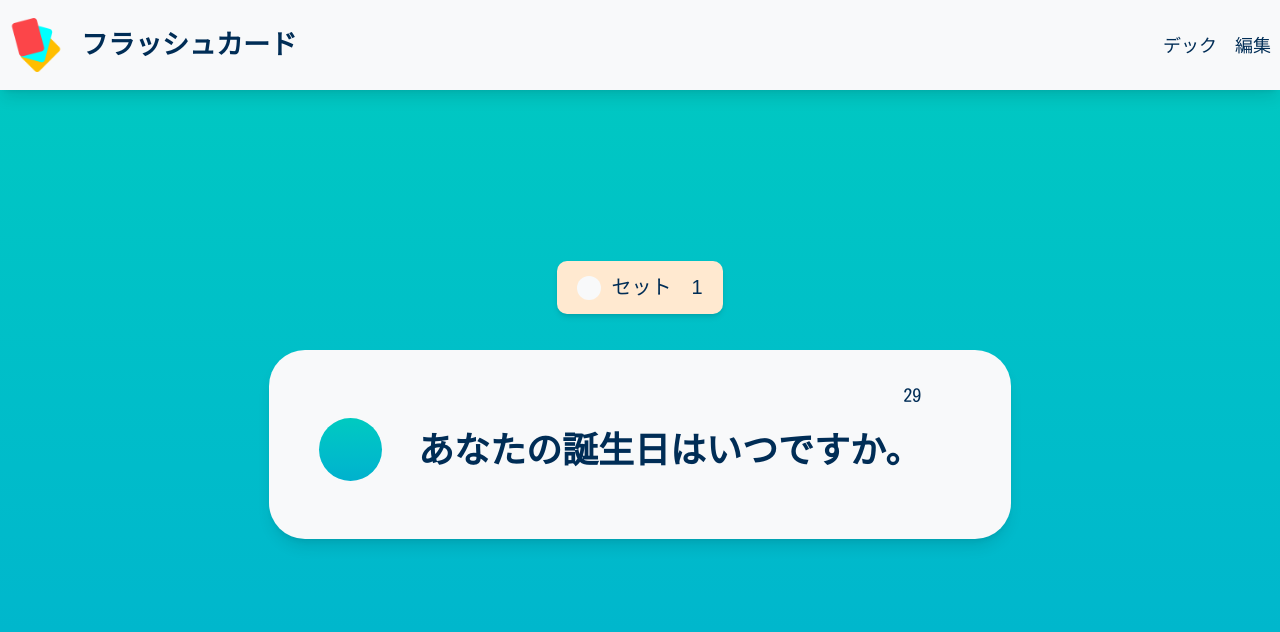
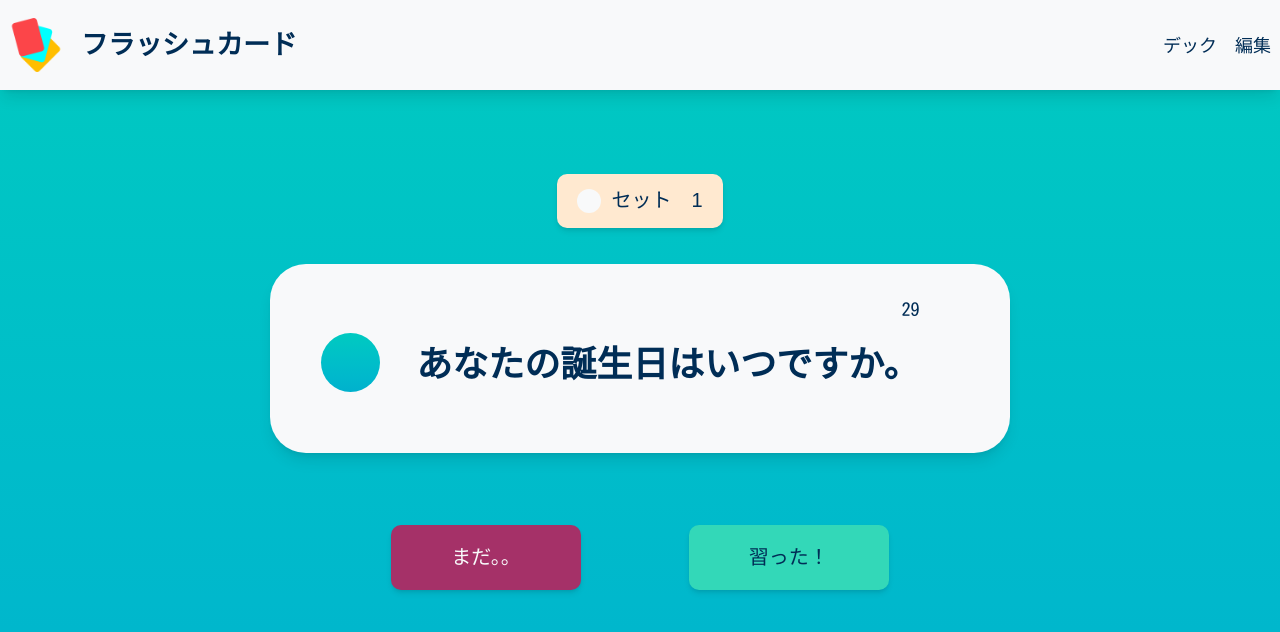
Before and after one commit to kebin20/english-flashcards-app, a React (Vite) app: page /flashcard-page in a window 1280 px wide. Shown: the top 632 px of the page. Built offline with nearby package versions, Linux system fonts and the light colour scheme; a web font is replaced by a local one.

Commit message:
style: completed styling for buttons

```diff
--- /dev/null
+++ b/src/UI/Buttons.tsx
@@ -0,0 +1,68 @@
+import React from 'react';
+import styled from 'styled-components';
+
+const Button = styled.button`
+  display: inline-block;
+  padding: 1em 3em;
+  font-family: var(--ff-jp-title);
+  background-color: var(--clr-orange);
+  color: var(--clr-dark);
+  border-radius: var(--round);
+  border: none;
+  box-shadow: var(--md-shadow);
+  font-size: 1.25rem;
+  line-height: 1.6rem;
+  cursor: pointer;
+`;
+
+const StyledMainButton = styled(Button)`
+background-color: var(--clr-orange);
+color: var(--clr-dark);
+
+&:hover, &:active {
+  background-color: var(--clr-orange-hover);
+}
+`;
+
+const StyledLearntButton = styled(Button)`
+background-color: var(--clr-success);
+
+&:hover, &:active {
+  background-color: var(--clr-success-hover);
+}
+`;
+
+const StyledReviseButton = styled(Button)`
+background-color: var(--clr-alert);
+color: var(--clr-white);
+
+&:hover, &:active {
+  background-color: var(--clr-alert-hover);
+}
+`;
+
+function MainButton(props) {
+  return (
+    <StyledMainButton type={props.type || 'button'} onClick={props.onClick}>
+      {props.children}
+    </StyledMainButton>
+  );
+}
+
+function ReviseButton(props) {
+  return (
+    <StyledReviseButton type={props.type || 'button'} onClick={props.onClick}>
+      {props.children}
+    </StyledReviseButton>
+  );
+}
+
+function LearntButton(props) {
+  return (
+    <StyledLearntButton type={props.type || 'button'} onClick={props.onClick}>
+      {props.children}
+    </StyledLearntButton>
+  );
+}
+
+export { MainButton, LearntButton, ReviseButton };
--- a/src/UI/Button.tsx
+++ b/src/UI/RevisedButton.tsx
@@ -1,4 +1,3 @@
-import React from 'react';
 import styled from 'styled-components';
 
 const StyledButton = styled.button`
@@ -19,12 +18,17 @@ const StyledButton = styled.button`
 }
 `;
 
-function MainButton(props) {
+const StyledRevisedButton = styled(StyledButton)`
+background-color: var(--clr-alert);
+color: var(--clr-white);
+`;
+
+function RevisedButton(props) {
   return (
-    <StyledButton type={props.type || 'button'} onClick={props.onClick}>
+    <StyledRevisedButton type={props.type || 'button'} onClick={props.onClick}>
       {props.children}
-    </StyledButton>
+    </StyledRevisedButton>
   );
 }
 
-export default MainButton;
+export default RevisedButton;
--- a/src/components/Flashcard.tsx
+++ b/src/components/Flashcard.tsx
@@ -24,8 +24,8 @@ const Circle = styled.span`
 background-image: var(--clr-blue);
 display: grid;
 place-items: center;
-width: 3.5em;
-height: 3.5em;
+width: 3.3em;
+height: 3.3em;
 border-radius: 50%;
 aspect-ratio: 1;
 text-decoration: none;
--- a/src/components/FlashcardPage.tsx
+++ b/src/components/FlashcardPage.tsx
@@ -2,9 +2,16 @@ import NavBar from './Navbar';
 import DeckButton from '../UI/DeckButton';
 import Container from '../UI/Container';
 import Flashcard from './Flashcard';
+import { ReviseButton, LearntButton } from '../UI/Buttons';
 
 import { Link } from 'react-router-dom';
 import styled from 'styled-components';
+
+const ButtonContainer = styled.div`
+display: flex;
+gap: 6em;
+padding: 2em;
+`;
 
 function FlashcardPage() {
   return (
@@ -13,6 +20,10 @@ function FlashcardPage() {
       <Container>
         <DeckButton>セット　1</DeckButton>
         <Flashcard />
+        <ButtonContainer>
+          <ReviseButton>まだ。。</ReviseButton>
+          <LearntButton>習った！</LearntButton>
+        </ButtonContainer>
       </Container>
     </>
   );
--- a/src/components/MenuPage.tsx
+++ b/src/components/MenuPage.tsx
@@ -1,5 +1,5 @@
 import NavBar from './Navbar';
-import Button from '../UI/Button';
+import { MainButton } from '../UI/Buttons';
 import DeckButton from '../UI/DeckButton';
 import Container from '../UI/Container';
 
@@ -26,7 +26,7 @@ function Menu() {
       <Container>
         <MenuBox>
           <Link className="grid-prop" to="/flashcard-page">
-            <Button>全部復習</Button>
+            <MainButton>全部復習</MainButton>
           </Link>
           <DeckButton>セット 1</DeckButton>
           <DeckButton>セット 2</DeckButton>
--- a/src/components/WelcomeScreen.tsx
+++ b/src/components/WelcomeScreen.tsx
@@ -3,7 +3,7 @@ import { Link } from 'react-router-dom';
 import styled from 'styled-components';
 import Container from '../UI/Container';
 
-import Button from '../UI/Button';
+import { MainButton } from '../UI/Buttons';
 
 import welcomeImage from '../assets/welcome-image.png';
 
@@ -38,7 +38,7 @@ function WelcomeScreen() {
           <WelcomeImage src={welcomeImage} alt="英語を話している" />
         </WelcomeBox>
         <Link to="/menu">
-          <Button>スタート！</Button>
+          <MainButton>スタート！</MainButton>
         </Link>
       </Container>
     </>
--- a/src/index.css
+++ b/src/index.css
@@ -13,6 +13,10 @@
 
 :root {
   /* colors */
+  --clr-alert: #a53168;
+  --clr-alert-hover: #c53c7c;
+  --clr-success: #33d8b8;
+  --clr-success-hover: #5de0c6;
   --clr-dark: #002d56;
   --clr-dark-hover: #9aaebbf1;
   --clr-white: #f8f9fa;
```
Also changed, not shown: src/UI/LearntButton.tsx (+34 -0 lines), src/UI/ReviseButton.tsx (deleted).
